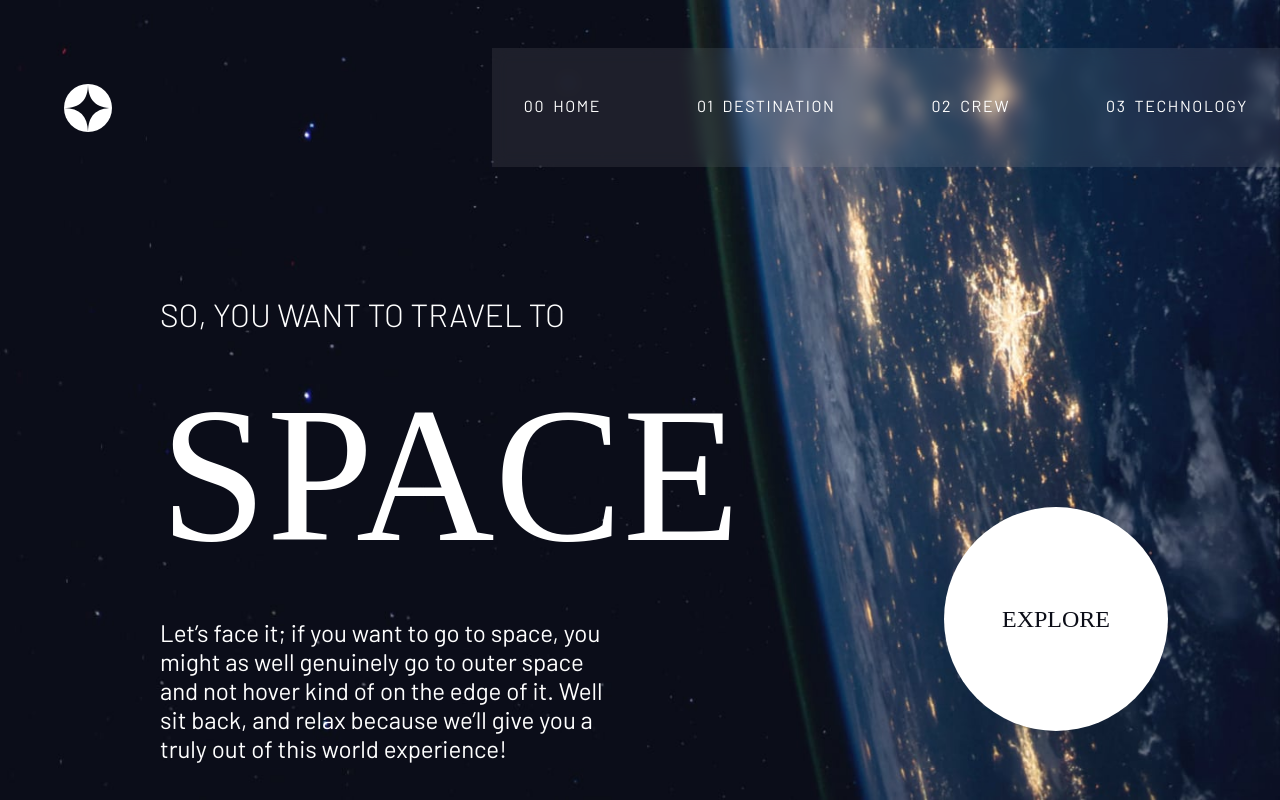
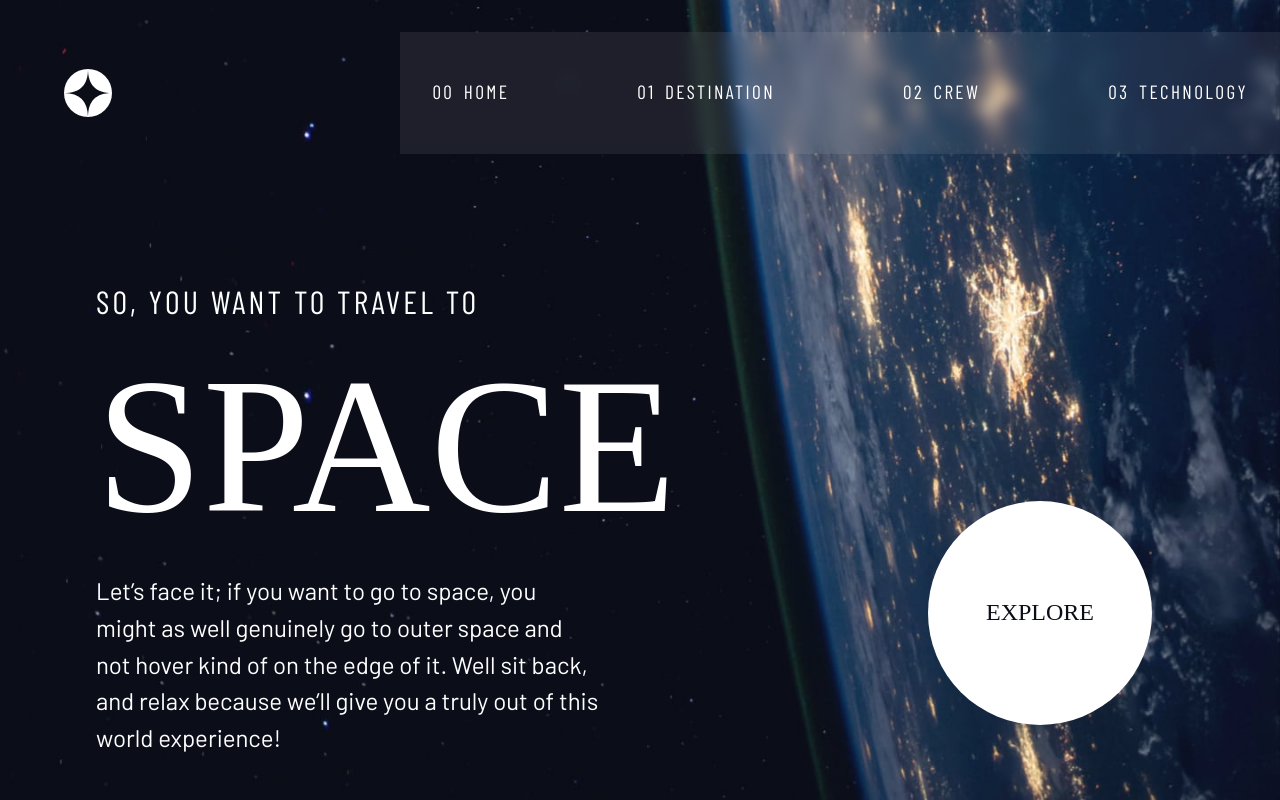
Before and after one commit to JanudaStack/space-tourism-official-main, a React (Vite) app: page / in a window 1280 px wide. Built offline with nearby package versions, Linux system fonts and the light colour scheme; a web font is replaced by a local one.

Commit message:
refactor: update Navbar and Home styles for improved responsiveness and typography

```diff
--- a/src/components/Navbar/Navbar.css
+++ b/src/components/Navbar/Navbar.css
@@ -44,7 +44,7 @@
     }
 
     .nav-links-tablet li a {
-        font-family: var(--ff-sans-normal-para);
+        font-family: var(--ff-sans-condensed-nav);
         text-transform: uppercase;
         letter-spacing: 0.1rem;
     }
@@ -67,7 +67,7 @@
 
 @media (min-width: 1024px) {
     .navigation-bar {
-        padding: 3rem 0 0 4rem;
+        padding: 2rem 0 0 4rem;
     }
 
     .tablet-navbar {
@@ -85,13 +85,15 @@
 
     .nav-links-desktop {
         display: flex;
-        gap: 6rem;
+        gap: 8rem;
     }
 
     .nav-links-desktop li a {
-        font-family: var(--ff-sans-normal-para);
+        font-weight: 300;
+        font-size: clamp(1rem, 2vw, 1.2em);
+        font-family: var(--ff-sans-condensed-nav);
         text-transform: uppercase;
-        letter-spacing: 0.1rem;
+        letter-spacing: 0.15rem;
         word-spacing: 0.2rem;
     }
 
--- a/src/pages/Home/Home.css
+++ b/src/pages/Home/Home.css
@@ -18,16 +18,17 @@ body {
     padding: 0 1.2rem;
     display: flex;
     flex-direction: column;
-    gap: 2rem;
+    gap: 1rem;
 }
 
 .hero-header {
     /* font-size: 1.3rem; */
     font-size: clamp(1.2rem, 1.5vw + 1rem, 2rem);
-    font-family: var(--ff-sans-normal-para);
+    font-family: var(--ff-sans-condensed-nav);
     font-weight: 300;
     text-align: center;
     text-transform: uppercase;
+    letter-spacing: 0.2rem;
 }
 
 .space-text {
@@ -43,6 +44,7 @@ body {
     text-align: center;
     width: 85%;
     margin: 0 auto;
+    line-height: 2.3rem;
 }
 
 .explore {
@@ -66,6 +68,7 @@ body {
 }
 
 .explore-btn:hover {
+    letter-spacing: 0.2rem;
     color: var(--clr-highlight);
     background-color: transparent;
     backdrop-filter: blur(15px);
@@ -82,15 +85,8 @@ body {
 
 @media (min-width: 1024px) {
     body {
-        overflow: hidden;
         height: 100svh;
         background-image: url('../../assets/home/background-home-desktop.jpg');
-    }
-
-    .hero-section {
-        padding: 8rem 5rem 0 5rem;
-        flex-direction: row;
-        align-items: flex-end;
     }
 
     .hero-header,
@@ -99,13 +95,19 @@ body {
         text-align: left;
     }
 
+    .hero-section {
+        padding: 8rem 6rem 0 6rem;
+        flex-direction: row;
+        align-items: flex-end;
+    }
+
+    .hero-text-content {
+        padding: 0;
+    }
+
     .hero-paragraph {
         width: 70%;
         margin: 0;
-    }
-
-    .hero-text-content {
-        padding-left: 5rem;
     }
 
     .explore-btn {
--- a/src/pages/Home/Home.jsx
+++ b/src/pages/Home/Home.jsx
@@ -21,7 +21,9 @@ const Home = () => {
                     </p>
                 </div>
                 <div className="explore">
-                    <button className="explore-btn">Explore</button>
+                    <button className="explore-btn">
+                        <span className="explore-text">Explore</span>
+                    </button>
                 </div>
             </section>
         </>
```
